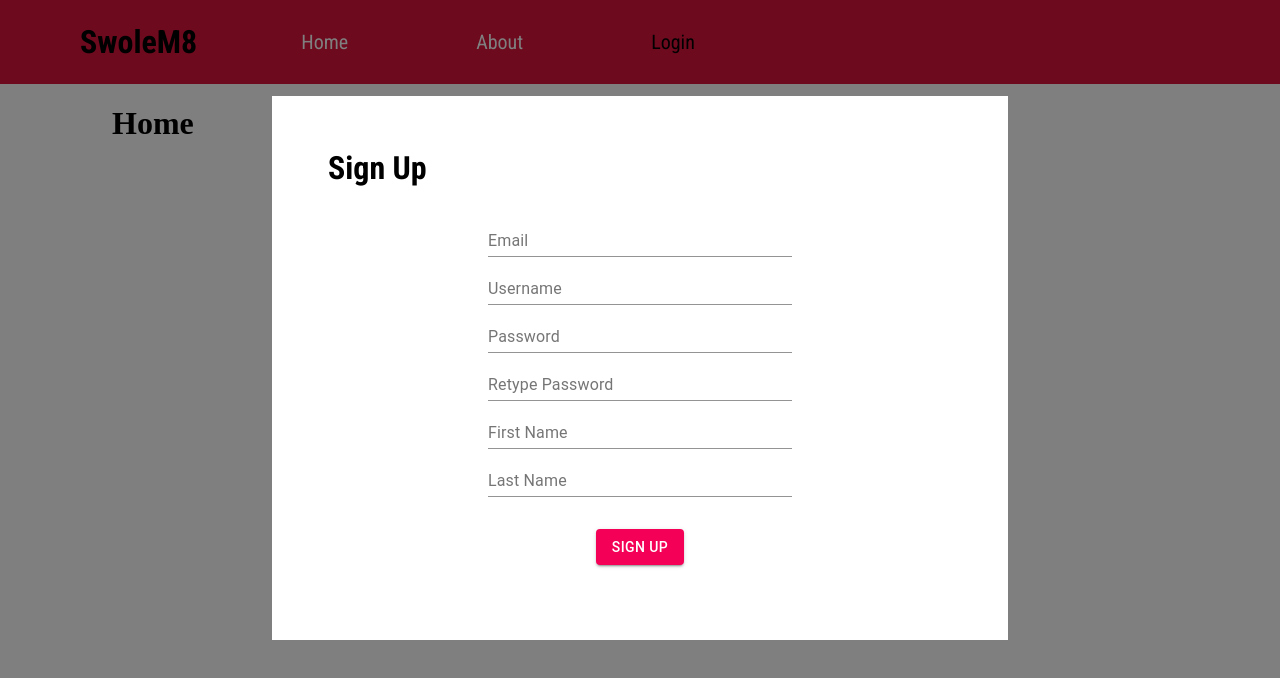
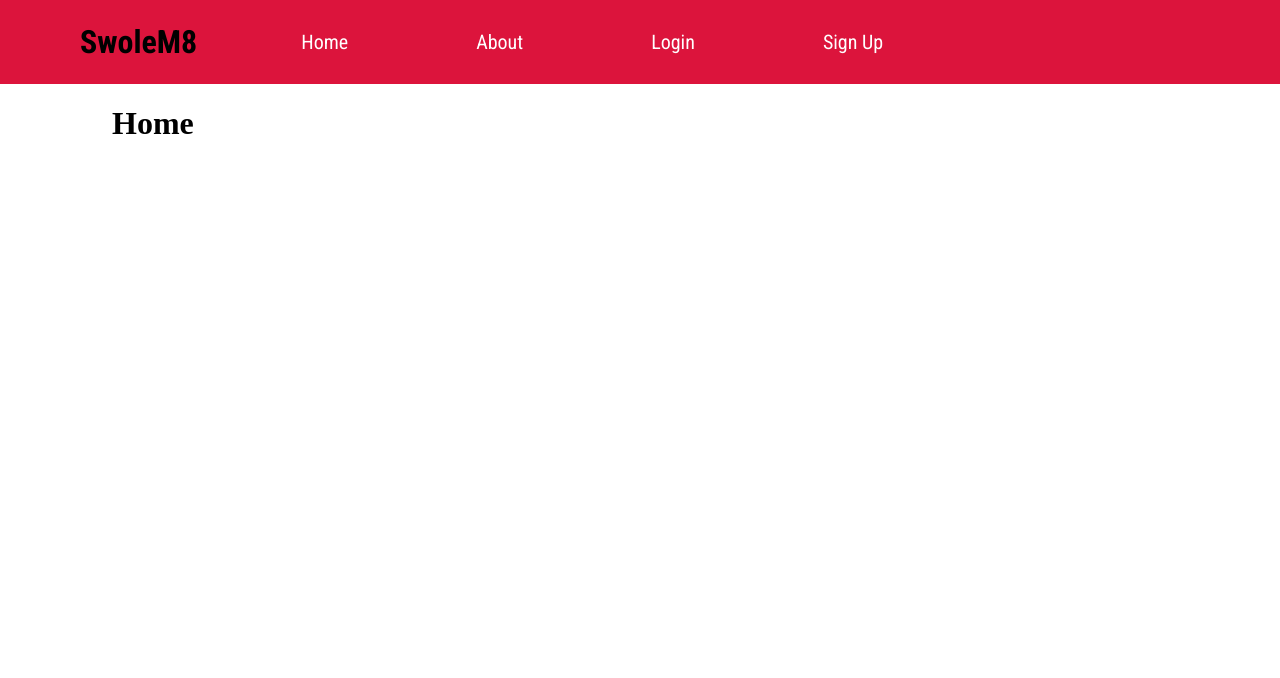
Before and after one commit to asekito/GainTrain, a React app in the folder client/: page / in a window 1280 px wide. Shown: the top 678 px of the page. Built offline with nearby package versions, Linux system fonts and the light colour scheme; no server answers.

Commit message:
refactor code

```diff
--- a/client/App.tsx
+++ b/client/App.tsx
@@ -1,31 +1,28 @@
 import React, { useState, lazy, Suspense, useEffect } from "react";
-// import { AddExercise } from "./src/AddExercisePage/AddExercise";
-const AddExercise = lazy(() => import("./src/AddExercisePage/AddExercise"));
-import { NavBar } from "./src/NavBar/NavBar";
-const Home = lazy(() => import("./src/HomePage/Home"));
-const LoginModal = lazy(() =>
-  import("./src/UserAuth/LoginModal").then((m) => ({ default: m.LoginModal }))
-);
-const CalendarPage = lazy(() =>
-  import("./src/CalendarPage/CalendarPage").then((m) => ({
-    default: m.CalendarPage,
-  }))
-);
-const SignUpModal = lazy(() =>
-  import("./src/UserAuth/SignUpModal").then((m) => ({ default: m.SignUpModal }))
-);
-
-import "./assets/App.scss";
 import { BrowserRouter as Router, Switch, Route, Link } from "react-router-dom";
 import axios from "axios";
+import "./assets/App.scss";
+
+import { NavBar } from "./src/NavBar/NavBar";
+import {
+  AddExercise,
+  Home,
+  LoginModal,
+  CalendarPage,
+  SignUpModal,
+} from "./AppComponentImports";
 
 export const App = () => {
   const [isLoggedIn, setIsLoggedIn] = useState<boolean>(false);
+  // -------------------------------------------------------
+  // MODAL STATE
+  // -------------------------------------------------------
+  const [loginModalOpen, setLoginModalOpen] = useState<boolean>(false);
+  const [signupModalOpen, setSignupModalOpen] = useState<boolean>(false);
 
-  // MODAL STATE
-  const [loginModalOpen, setLoginModalOpen] = useState<boolean>(false);
-  const [signupModalOpen, setSignupModalOpen] = useState<boolean>(true);
-
+  // -------------------------------------------------------
+  // -- Check if logged in with valid token in local storage
+  // -------------------------------------------------------
   useEffect(() => {
     const loggedIn = localStorage.getItem("token");
     axios
@@ -42,10 +39,23 @@ export const App = () => {
       });
   }, [loginModalOpen]);
 
+  const logoutHandler = () => {
+    window.location.href = "/";
+    localStorage.removeItem("token");
+    setTimeout(() => {
+      setIsLoggedIn(false);
+    }, 300);
+  };
+
   return (
     <Router>
       <Suspense fallback={<div>Loading...</div>}>
-        <NavBar setLoginModalOpen={setLoginModalOpen} isLoggedIn={isLoggedIn} />
+        <NavBar
+          setLoginModalOpen={setLoginModalOpen}
+          isLoggedIn={isLoggedIn}
+          setSignupModalOpen={setSignupModalOpen}
+          logoutHandler={logoutHandler}
+        />
         <LoginModal
           loginModalOpen={loginModalOpen}
           setLoginModalOpen={setLoginModalOpen}
--- /dev/null
+++ b/client/AppComponentImports.ts
@@ -0,0 +1,21 @@
+import React, { lazy } from "react";
+
+export const AddExercise = lazy(
+  () => import("./src/AddExercisePage/AddExercise")
+);
+
+export const Home = lazy(() => import("./src/HomePage/Home"));
+
+export const LoginModal = lazy(() =>
+  import("./src/UserAuth/LoginModal").then((m) => ({ default: m.LoginModal }))
+);
+
+export const CalendarPage = lazy(() =>
+  import("./src/CalendarPage/CalendarPage").then((m) => ({
+    default: m.CalendarPage,
+  }))
+);
+
+export const SignUpModal = lazy(() =>
+  import("./src/UserAuth/SignUpModal").then((m) => ({ default: m.SignUpModal }))
+);
--- a/client/src/NavBar/NavBar.tsx
+++ b/client/src/NavBar/NavBar.tsx
@@ -3,11 +3,18 @@ import "./assets/NavBar.scss";
 import { Link } from "react-router-dom";
 
 interface INavBarProps {
+  setSignupModalOpen: React.Dispatch<boolean>;
   setLoginModalOpen: React.Dispatch<boolean>;
   isLoggedIn: boolean;
+  logoutHandler: () => void;
 }
 
-export const NavBar = ({ setLoginModalOpen, isLoggedIn }: INavBarProps) => {
+export const NavBar = ({
+  setLoginModalOpen,
+  isLoggedIn,
+  setSignupModalOpen,
+  logoutHandler,
+}: INavBarProps) => {
   return (
     <div id="nav-bar">
       <h1>SwoleM8</h1>
@@ -23,13 +30,17 @@ export const NavBar = ({ setLoginModalOpen, isLoggedIn }: INavBarProps) => {
             <Link to="/add-exercise">Add Exercise</Link>
           </li>
         ) : (
-          <li onClick={() => setLoginModalOpen(true)}>Login</li>
+          <>
+            <li onClick={() => setLoginModalOpen(true)}>Login</li>
+            <li onClick={() => setSignupModalOpen(true)}>Sign Up</li>
+          </>
         )}
         {isLoggedIn && (
           <li>
             <Link to="/my-calendar">Calendar</Link>
           </li>
         )}
+        {isLoggedIn ? <li onClick={() => logoutHandler()}>Logout</li> : null}
       </ul>
     </div>
   );
--- a/client/src/NavBar/assets/NavBar.scss
+++ b/client/src/NavBar/assets/NavBar.scss
@@ -19,6 +19,7 @@
   margin: 0em 2em;
   padding: 0.7em 1.2em;
   font-size: 20px;
+  color: white;
 }
 
 #nav-bar > ul > li > a {
--- a/client/src/UserAuth/LoginModal.tsx
+++ b/client/src/UserAuth/LoginModal.tsx
@@ -50,6 +50,7 @@ export const LoginModal = ({
             label="username or email"
             name="login"
             onChange={(e) => changeHandler(e)}
+            autoFocus
           />
           <TextField
             label="password"
--- a/client/src/UserAuth/SignUpModal.tsx
+++ b/client/src/UserAuth/SignUpModal.tsx
@@ -22,7 +22,7 @@ export const SignUpModal = ({
     const { value, name } = e.currentTarget;
     setSignupInfo({ ...signupInfo, [name]: value });
   };
-
+  //#region
   const submitHandler = () => {
     const { username, email, password, retypePassword, firstname, lastname } =
       signupInfo;
@@ -65,6 +65,7 @@ export const SignUpModal = ({
       })
       .catch((err) => console.log(err));
   };
+  //#endregion
 
   return (
     <Modal
```
